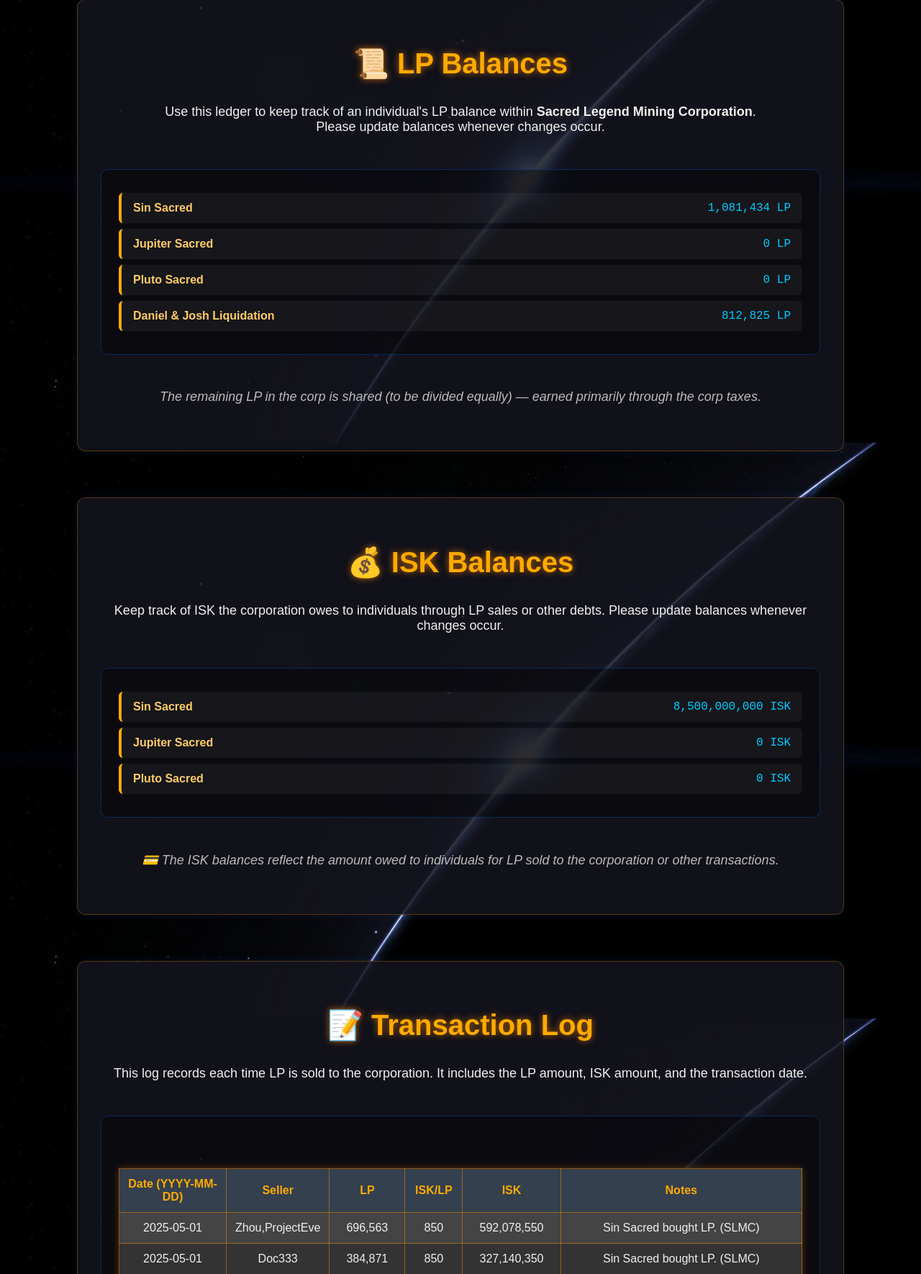
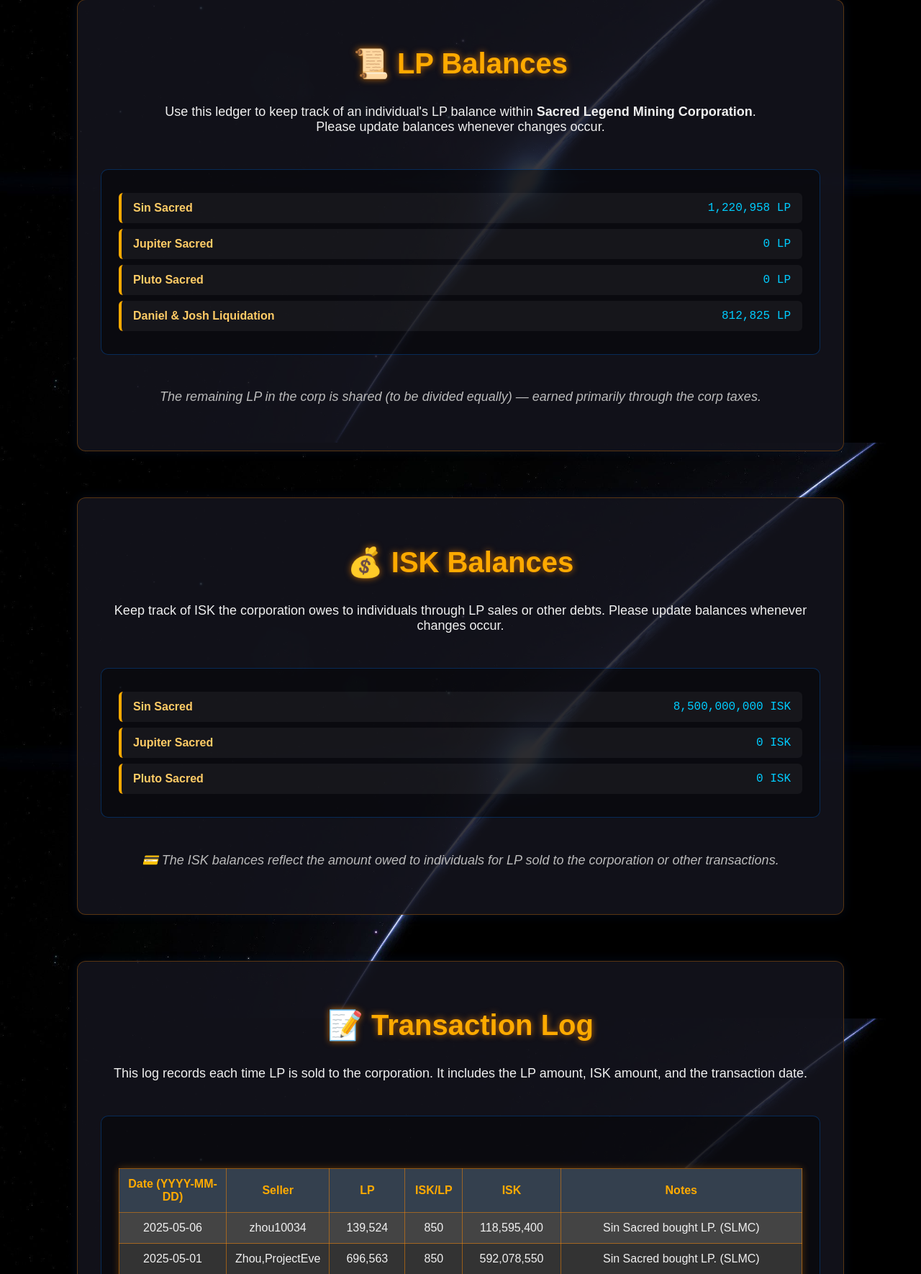
Before and after one commit to JBratvold/SLMC, a Flask app: page /balances in a window 1280 px wide. Shown: the part 185-1955 px from the top of the page at 72% size. Run offline with Flask 3, Linux system fonts and the light colour scheme.

Commit message:
Add transaction

```diff
--- a/Daniel.py
+++ b/Daniel.py
@@ -3,7 +3,7 @@
 
 # Individual's LP balance within Sacred Legend Mining Corporation:
 # For example, if Sin Sacred owns 500k LP in the SLMC corp wallet, then set SinSacredLP = 500_000
-SinSacredLP = 1_081_434
+SinSacredLP = 1_220_958
 JupiterSacredLP = 0
 PlutoSacredLP = 0
 DanielJoshLiquidationLP = 812_825
--- a/config.py
+++ b/config.py
@@ -3,7 +3,7 @@
 
 # Individual's LP balance within Sacred Legend Mining Corporation:
 # For example, if Sin Sacred owns 500k LP in the SLMC corp wallet, then set SinSacredLP = 500_000
-SinSacredLP = 1_081_434
+SinSacredLP = 1_220_958
 JupiterSacredLP = 0
 PlutoSacredLP = 0
 DanielJoshLiquidationLP = 812_825
--- a/templates/balances.html
+++ b/templates/balances.html
@@ -72,6 +72,14 @@
             </thead>
             <tbody>
                 <tr>
+                    <td>2025-05-06</td>
+                    <td>zhou10034</td>
+                    <td>139,524</td>
+                    <td>850</td>
+                    <td>118,595,400</td>
+                    <td>Sin Sacred bought LP. (SLMC)</td>
+                </tr>
+                <tr>
                     <td>2025-05-01</td>
                     <td>Zhou,ProjectEve</td>
                     <td>696,563</td>
```
